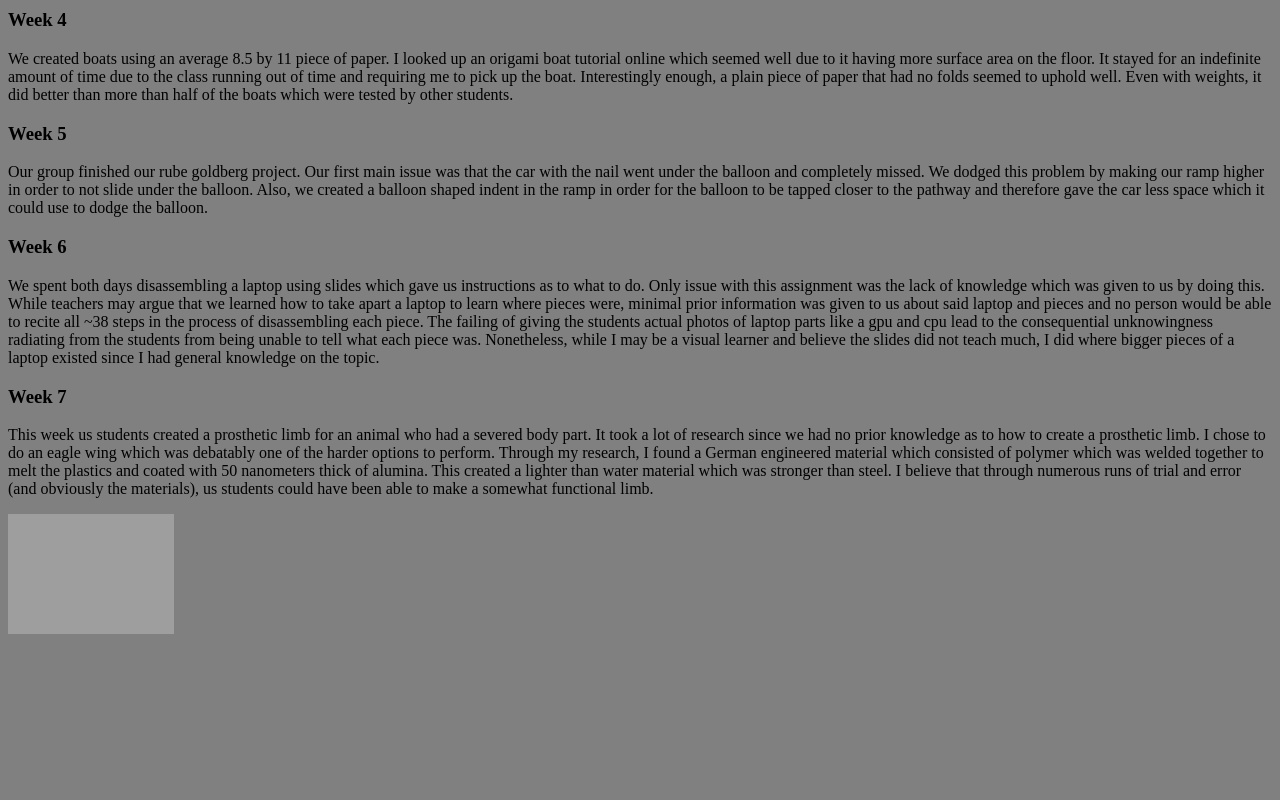
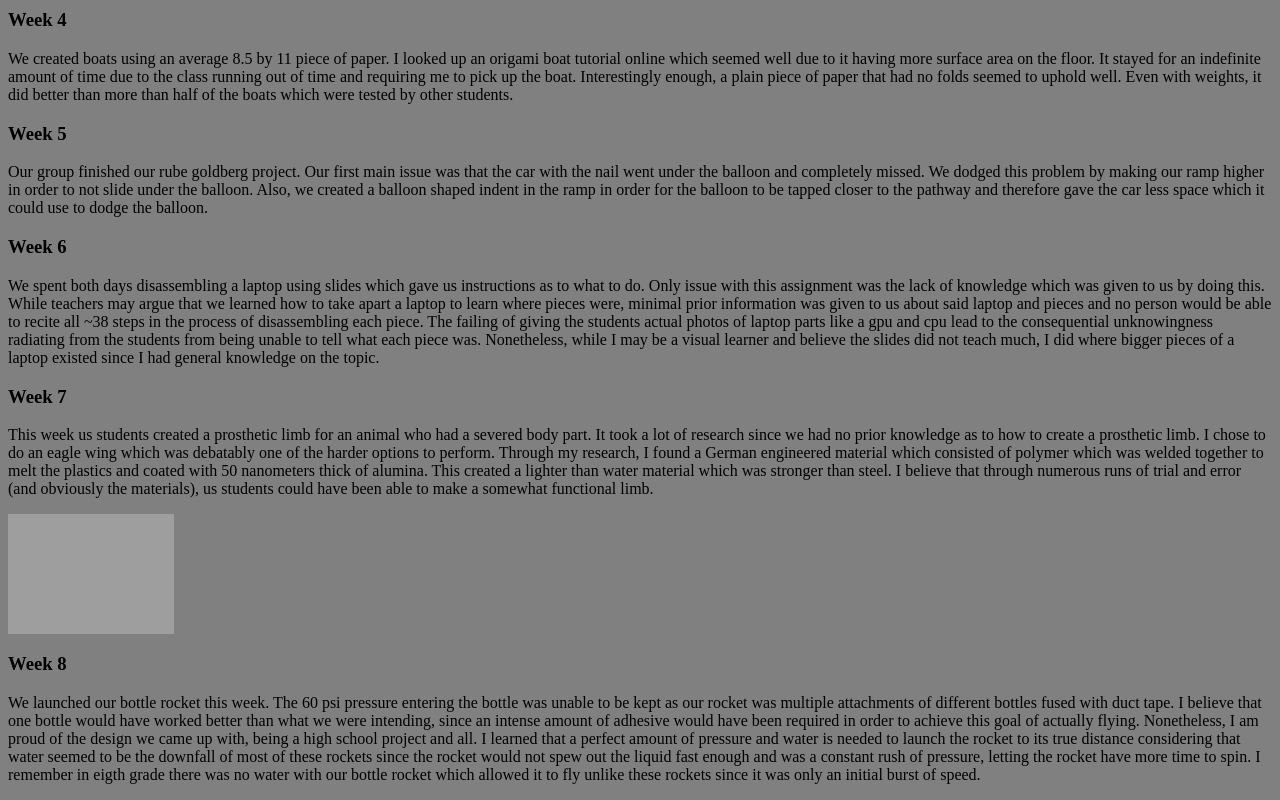
Before and after one commit to IMBRADY/Engineering, a plain HTML site: page index.html in a window 1280 px wide. Shown: the part 407-1207 px from the top of the page. Before the commit the page ends 1049 px from the top, so only its background shows below. Drawn offline with Linux system fonts and the light colour scheme; grey boxes are pictures that could not be loaded.

Commit message:
w8 update

```diff
--- a/index.html
+++ b/index.html
@@ -60,5 +60,11 @@
             This week us students created a prosthetic limb for an animal who had a severed body part. It took a lot of research since we had no prior knowledge as to how to create a prosthetic limb. I chose to do an eagle wing which was debatably one of the harder options to perform. Through my research, I found a German engineered material which consisted of polymer which was welded together to melt the plastics and coated with 50 nanometers thick of alumina. This created a lighter than water material which was stronger than steel. I believe that through numerous runs of trial and error (and obviously the materials), us students could have been able to make a somewhat functional limb.
         </p>
         <img src = "wseven.png" width = "166" height = "120">
+        <h3>
+            Week 8
+        </h3>
+        <p>
+            We launched our bottle rocket this week. The 60 psi pressure entering the bottle was unable to be kept as our rocket was multiple attachments of different bottles fused with duct tape. I believe that one bottle would have worked better than what we were intending, since an intense amount of adhesive would have been required in order to achieve this goal of actually flying. Nonetheless, I am proud of the design we came up with, being a high school project and all. I learned that a perfect amount of pressure and water is needed to launch the rocket to its true distance considering that water seemed to be the downfall of most of these rockets since the rocket would not spew out the liquid fast enough and was a constant rush of pressure, letting the rocket have more time to spin. I remember in eigth grade there was no water with our bottle rocket which allowed it to fly unlike these rockets since it was only an initial burst of speed.
+        </p>
     </body>
 </html>
```
